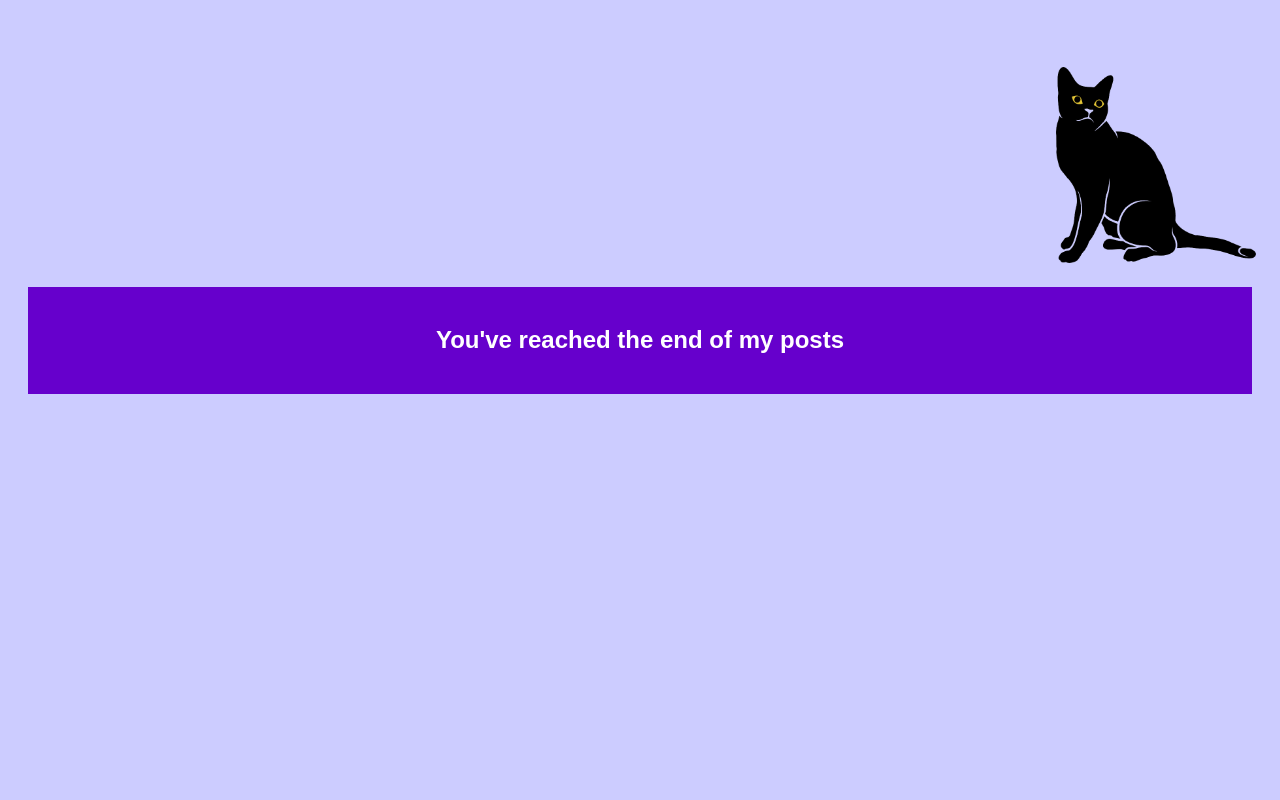
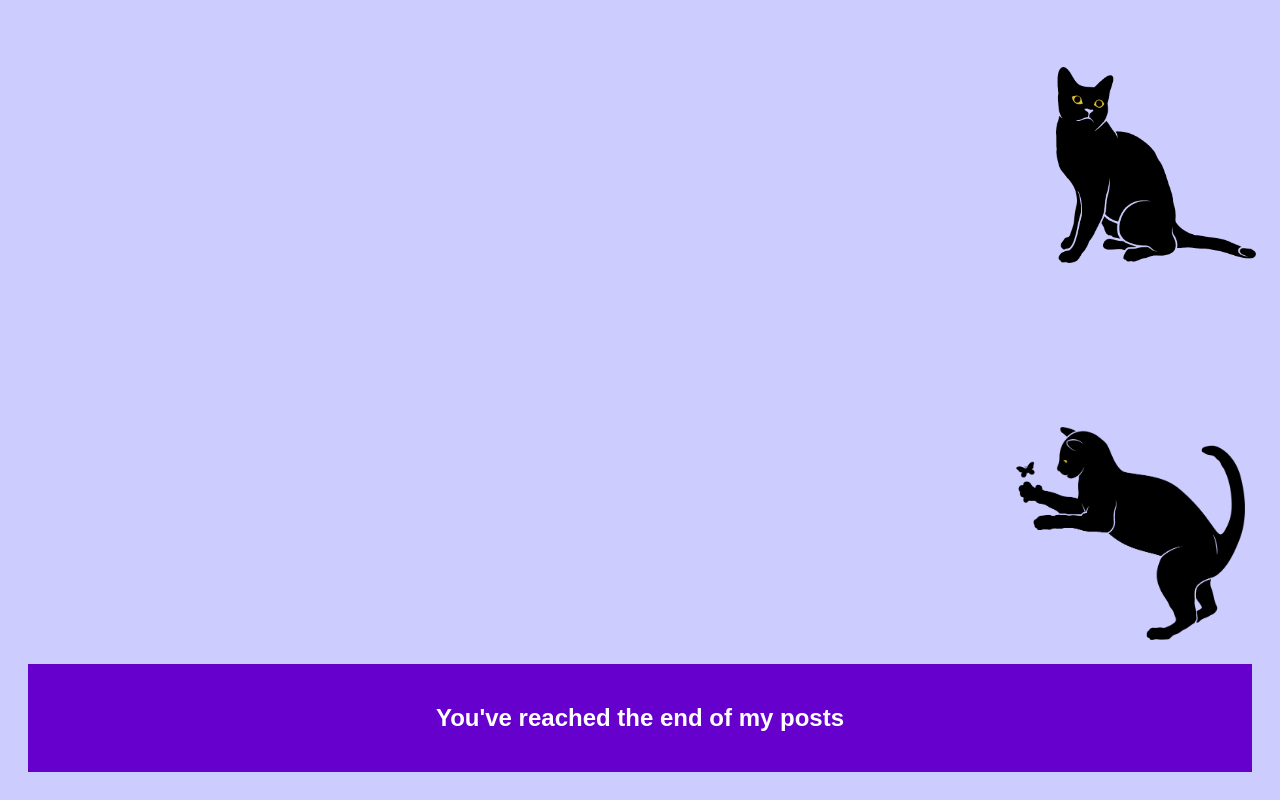
Before and after one commit to artbyamelia/digital, a plain HTML site: page blogcontinue.html in a window 1280 px wide. Shown: the part 8200-9000 px from the top of the page. Before the commit the page ends 8622 px from the top, so only its background shows below. Drawn offline with Linux system fonts and the light colour scheme.

Commit message:
Update blogcontinue.html

```diff
--- a/blogcontinue.html
+++ b/blogcontinue.html
@@ -242,6 +242,7 @@ div.ex2 {
     <img src="photos/onyx-jump.png" width="70%" style="margin-left: 80px; margin-top: 100px;">
     <img src="photos/onyx-running.png" width="90%" style="margin-left: 50px; margin-top: 150px;">
     <img src="photos/onyx-sitting.png" width="70%" style="margin-left: 90px; margin-top: 150px;">
+    <img src="photos/onyx-fly.png" width="80%" style="margin-left: 50px; margin-top: 160px;">
   </div>
 </div>
 
```
